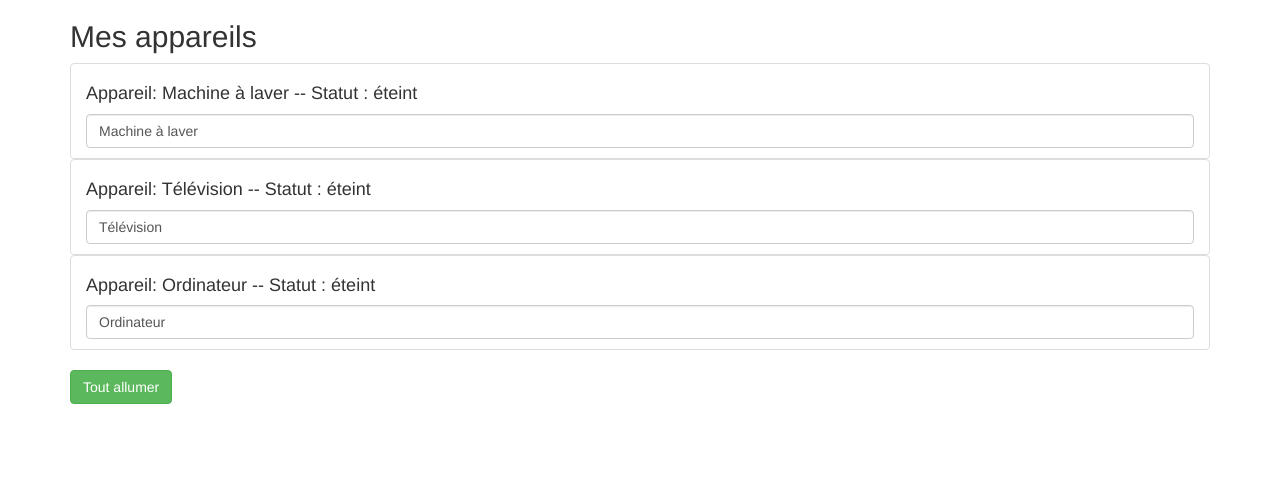
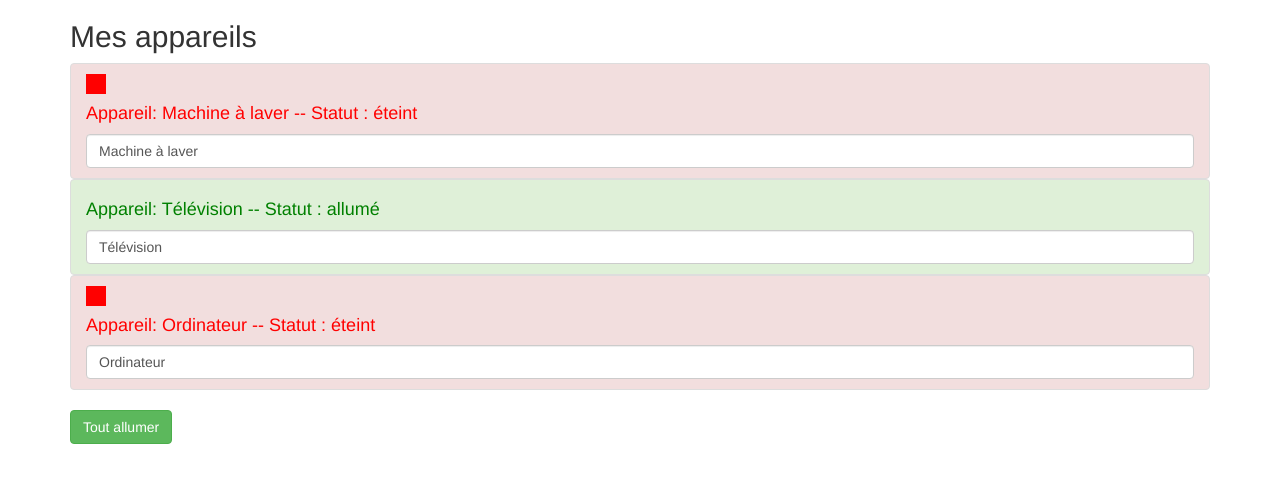
Before and after one commit to chawax/openclassrooms-angular, an Angular app: page / in a window 1280 px wide. Shown: the top 482 px of the page. Built offline with nearby package versions, Linux system fonts and the light colour scheme.

Commit message:
Directives

```diff
--- a/src/app/app.component.html
+++ b/src/app/app.component.html
@@ -4,16 +4,9 @@
       <h2>Mes appareils</h2>
       <ul class="list-group">
         <app-appareil
-          [appareilName]="appareilOne"
-          [appareilStatus]="'éteint'"
-        ></app-appareil>
-        <app-appareil
-          [appareilName]="appareilTwo"
-          [appareilStatus]="'éteint'"
-        ></app-appareil>
-        <app-appareil
-          [appareilName]="appareilThree"
-          [appareilStatus]="'éteint'"
+          *ngFor="let appareil of appareils"
+          [appareilName]="appareil.name"
+          [appareilStatus]="appareil.status"
         ></app-appareil>
       </ul>
       <button
--- a/src/app/app.component.ts
+++ b/src/app/app.component.ts
@@ -8,9 +8,20 @@
 export class AppComponent {
   isAuth = false;
 
-  appareilOne = 'Machine à laver';
-  appareilTwo = 'Télévision';
-  appareilThree = 'Ordinateur';
+  appareils = [
+    {
+      name: 'Machine à laver',
+      status: 'éteint',
+    },
+    {
+      name: 'Télévision',
+      status: 'allumé',
+    },
+    {
+      name: 'Ordinateur',
+      status: 'éteint',
+    },
+  ];
 
   constructor() {
     setTimeout(() => {
--- a/src/app/appareil/appareil.component.html
+++ b/src/app/appareil/appareil.component.html
@@ -1,4 +1,16 @@
-<li class="list-group-item">
-  <h4>Appareil: {{ appareilName }} -- Statut : {{ getStatus() }}</h4>
+<li
+  [ngClass]="{
+    'list-group-item': true,
+    'list-group-item-success': appareilStatus === 'allumé',
+    'list-group-item-danger': appareilStatus === 'éteint'
+  }"
+>
+  <div
+    style="width: 20px; height: 20px; background-color: 'red';"
+    *ngIf="appareilStatus === 'éteint'"
+  ></div>
+  <h4 [ngStyle]="{ color: getColor() }">
+    Appareil: {{ appareilName }} -- Statut : {{ getStatus() }}
+  </h4>
   <input type="text" class="form-control" [(ngModel)]="appareilName" />
 </li>
--- a/src/app/appareil/appareil.component.ts
+++ b/src/app/appareil/appareil.component.ts
@@ -19,4 +19,12 @@
   getStatus() {
     return this.appareilStatus;
   }
+
+  getColor() {
+    if (this.appareilStatus === 'allumé') {
+      return 'green';
+    } else if (this.appareilStatus === 'éteint') {
+      return 'red';
+    }
+  }
 }
```
